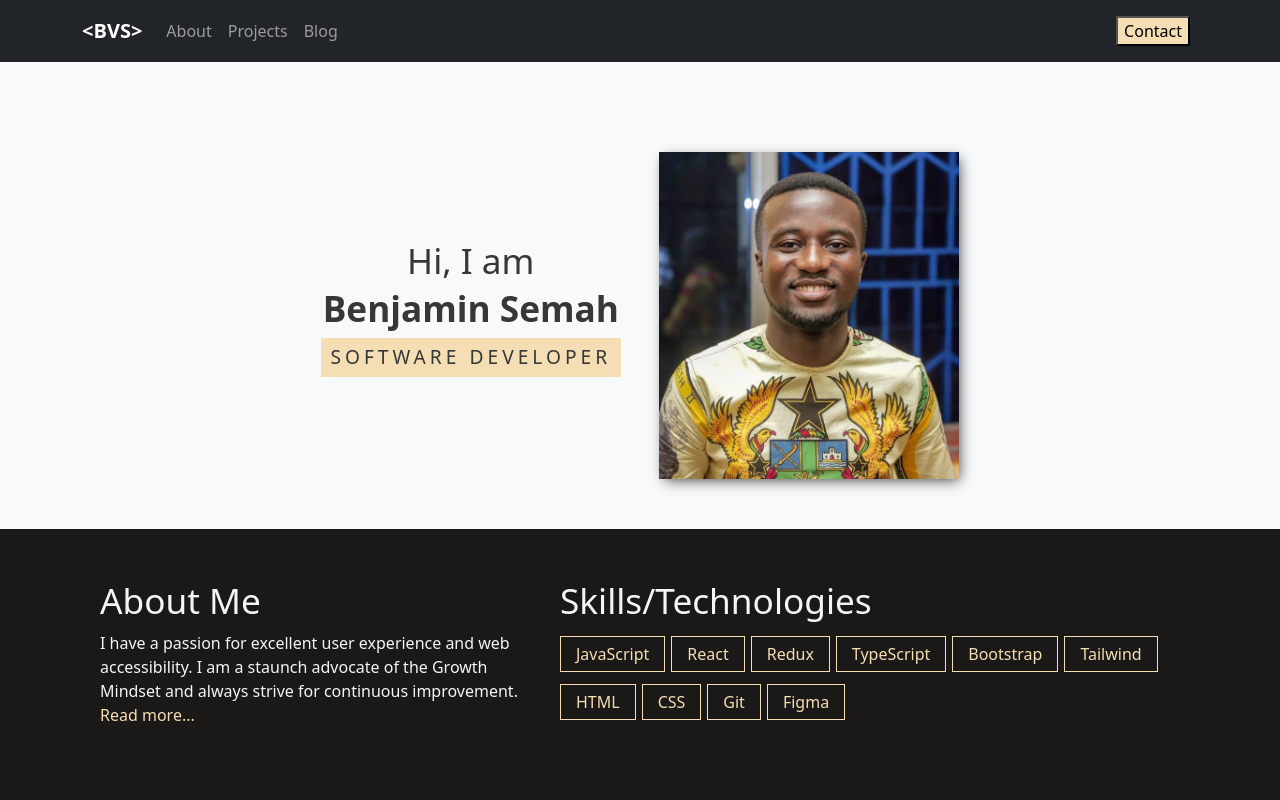
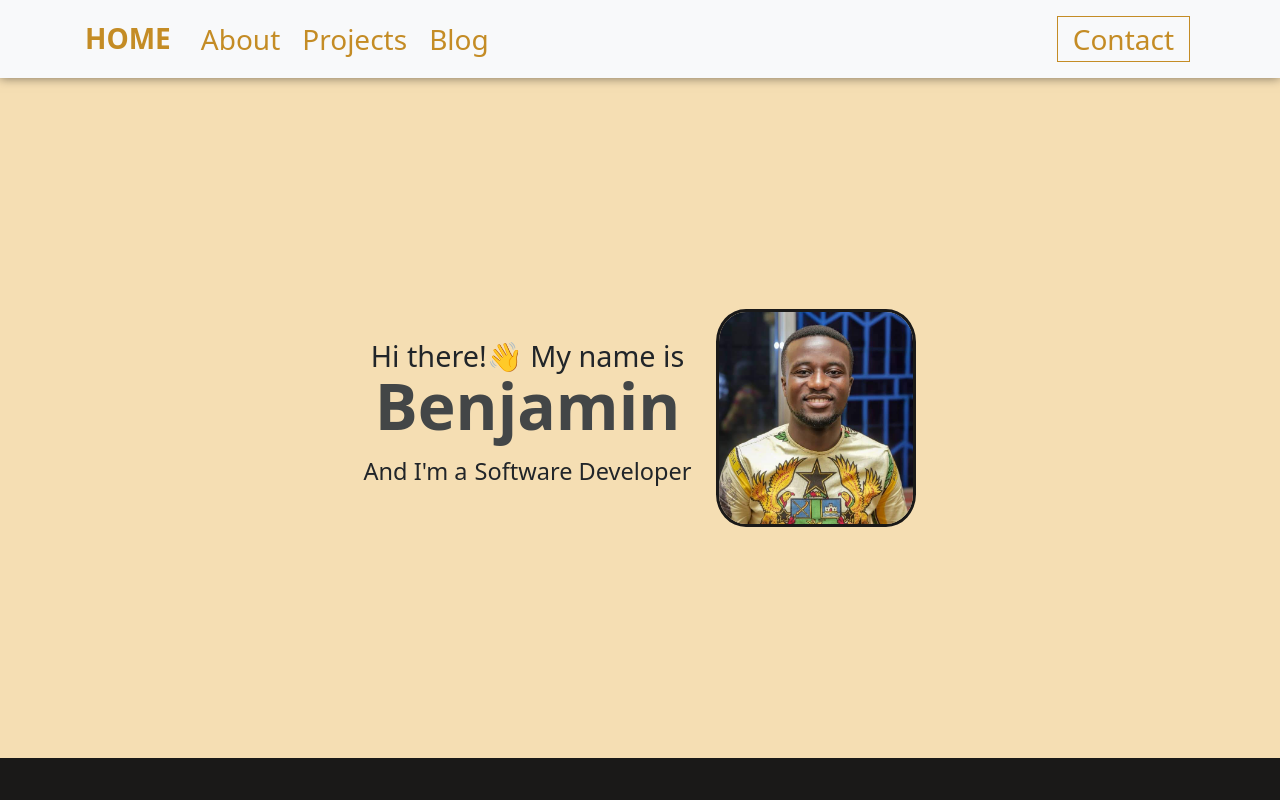
Before and after one commit to BenjaminSemah/bvs-portfolio, a React (Vite) app: page / in a window 1280 px wide. Shown: the top 800 px of the page. Built offline with nearby package versions, Linux system fonts and the light colour scheme.

Commit message:
Just add the code :)

```diff
--- a/src/App.css
+++ b/src/App.css
@@ -5,14 +5,51 @@
 
 /* NAVIGATION */
 
+.navbar--container {
+  box-shadow: 0px 0px 10px 0px rgba(0,0,0,0.5);
+  -webkit-box-shadow: 0px 0px 10px 0px rgba(0,0,0,0.5);
+  -moz-box-shadow: 0px 0px 10px 0px rgba(0,0,0,0.5);
+}
+
 .nav--bvs {
   font-weight: 900;
-  margin: 0;
+  font-size: 1.75rem;
+  color: rgb(196, 140, 37);
+  margin: 0 0 0 3px;
+}
+
+.nav--bvs:hover {
+  text-decoration: underline;
 }
 
 .nav--contact {
+
+  margin: 0;
+  border: none;
+  padding: 1px 15px;
+  font-weight: 100;
+  font-size: 1.75rem;
+  color: #1a1918;
+  background-color: transparent;
+  border: 1px solid rgb(196, 140, 37);
+  color: rgb(196, 140, 37);
+}
+
+.nav--contact:hover {
   background-color: wheat;
-  margin: 0;
+  color: #1a1918;
+  border: none;
+}
+
+.navlink--text {
+  font-weight: 100;
+  font-size: 1.75rem;
+  color: rgb(196, 140, 37);
+  margin: 0 0 0 3px;
+}
+
+.navlink--text:hover {
+  text-decoration: underline;
 }
 
 /* BLOG POSTS SECTION */
--- a/src/components/Footer.tsx
+++ b/src/components/Footer.tsx
@@ -8,16 +8,16 @@ export function Footer() {
     <section className="footer--section">
       <div className="footer--socials">
         <div className="socials--icons">
-          <a className="footer--links" href="" target="_blank">
+          <a className="footer--links" href="https://github.com/BenjaminSemah" target="_blank">
             <img className="footer--img" src={github_icon} alt="GitHub" />
           </a>
-          <a className="footer--links" href="" target="_blank">
+          <a className="footer--links" href="https://www.linkedin.com/in/benjaminsemah/" target="_blank">
             <img className="footer--img" src={linkedin_icon} alt="LinkedIn" />
           </a>
-          <a className="footer--links" href="" target="_blank">
+          <a className="footer--links" href="https://twitter.com/BenjaminSemah" target="_blank">
             <img className="footer--img" src={twitter_icon} alt="Twitter" />
           </a>
-          <a className="footer--links" href="" target="_blank">
+          <a className="footer--links" href="mailto:benjaminsemah@gmail.com">
             <img className="footer--img" src={email_icon} alt="Mail" />
           </a>
         </div>
--- a/src/components/Navigation.tsx
+++ b/src/components/Navigation.tsx
@@ -1,23 +1,37 @@
-import Container from 'react-bootstrap/Container';
-import Nav from 'react-bootstrap/Nav';
-import Navbar from 'react-bootstrap/Navbar';
-import NavDropdown from 'react-bootstrap/NavDropdown';
+import Container from "react-bootstrap/Container";
+import Nav from "react-bootstrap/Nav";
+import Navbar from "react-bootstrap/Navbar";
 
 export function Navigation() {
   return (
-    <Navbar collapseOnSelect expand="sm" bg="dark" variant="dark">
+    <Navbar
+      collapseOnSelect
+      expand="sm"
+      bg="light"
+      variant="light"
+      sticky="top"
+      className="navbar--container"
+    >
       <Container>
-        <Navbar.Brand href="#home" className='nav--bvs'>{"<BVS>"}</Navbar.Brand>
+        <Navbar.Brand href="#home">
+          <h2 className="nav--bvs">{"HOME"}</h2>
+        </Navbar.Brand>
         <Navbar.Toggle aria-controls="responsive-navbar-nav" />
         <Navbar.Collapse id="responsive-navbar-nav">
           <Nav className="me-auto">
-            <Nav.Link href="#features">About</Nav.Link>
-            <Nav.Link href="#pricing">Projects</Nav.Link>
-            <Nav.Link href="#pricing">Blog</Nav.Link>
+            <Nav.Link className="navlink--text" href="#features">
+              <p className="navlink--text">About</p>
+            </Nav.Link>
+            <Nav.Link className="navlink--text" href="#pricing">
+            <p className="navlink--text">Projects</p>
+            </Nav.Link>
+            <Nav.Link className="navlink--text" href="#pricing">
+            <p className="navlink--text">Blog</p>
+            </Nav.Link>
           </Nav>
           <Nav>
             <Nav.Link href="#deets">
-              <button className='nav--contact'>Contact</button>
+              <button className="nav--contact">Contact</button>
             </Nav.Link>
           </Nav>
         </Navbar.Collapse>
--- a/src/pages/Home/Home.css
+++ b/src/pages/Home/Home.css
@@ -1,38 +1,59 @@
+/* HEADER */
+
 .header {
   display: flex;
+  flex-direction: row-reverse;
+  justify-content: center;
+  align-items: center;
+  gap: 25px;
+  text-align: center;
+  height: 85vh;
+  max-height: 800px;
+  background-color: wheat;
+}
+
+.header--content {
+  display: flex;
   flex-direction: column;
+}
+
+.bvs-photos {
+  display: block;
+  width: 200px;
+  border-radius: 15%;
+  border: 3.5px solid #1a1918;
+}
+
+.hi--there {
+  font-size: 1.8rem;
+  font-weight: 100;
+  margin: 0 0 -10px 0;
+}
+
+.header--benjamin {
+  font-weight: 900;
+  font-size: 4.0rem;
+  margin: 0;
+  color: #434647;
+}
+
+.dev--sentence {
+  display: flex;
+  flex-direction: row;
+  gap: 7px;
   justify-content: center;
 }
 
-.header--info {
-  display: flex;
-  flex-direction: column;
-  color: #353738;
+.header--developer {
+  font-size: 1.47rem;
+  font-weight: 100;
+  margin: 10px 0 -10px 0;
 }
 
-.header--info p {
-  margin: 15px 0 0 0;
-  font-size: 2.2rem;
-  text-align: center;
-}
-
-.header--info h1 {
-  margin: 0;
-  font-size: 2.2rem;
-  font-weight: bold;
-  text-align: center;
-  padding-bottom: 9px;
-}
-
-.header--info span {
-  text-align: center;
-  background-color: wheat;
-  width: 300px;
-  margin: auto;
-  font-size: 1.2rem;
-  font-weight: 300;
-  letter-spacing: 4px;
-  padding: 5px 0;
+.header--underline {
+  border: 1px solid wheat;
+  width: 190px;
+  margin: 10px auto;
 }
 
 .bvs-photo {
@@ -44,10 +65,25 @@
   -moz-box-shadow: 3px 4px 13px -3px rgba(0,0,0,0.75);
 }
 
+@media only screen and (max-width: 600px) {
+  .header {
+    display: flex;
+    flex-direction: column-reverse;
+  }
+}
+
+@media only screen and (max-width: 450px) {
+  .header {
+    display: flex;
+    flex-direction: column-reverse;
+    height: 70vh;
+  }
+}
+
 /* ABOUT SECTION */
 
-.about--skills {
-  margin: 50px 0 0 0;
+/* .about--skills {
+  margin: 0 0 0 0;
   background-color: #1a1918;
   color: whitesmoke;
   padding: 5%;
@@ -75,20 +111,71 @@
 
 .read--more:hover {
   cursor: pointer;
+} */
+
+
+
+
+
+/* ABOUT SECTION */
+
+.about--skills {
+  background-color: #1a1918;
+  color: whitesmoke;
+  padding: 15px 0 35px 0;
+}
+
+.about--title {
+  font-size: 3.5rem;
+  font-weight: 100;
+  margin: 0;
+  text-align: center;
+  padding: 25px;
+  color: wheat;
+}
+
+.bvs-photo {
+  display: block;
+  width: 55%;
+  margin: 0 auto;
+  border-radius: 15%;
+  border: 3.5px solid wheat;
+}
+
+.about--text {
+  text-align: justify;
+  text-justify: inter-word;
+  width: 75%;
+  max-width: 375px;
+  margin: 0px auto;
+}
+
+.skills--title {
+  font-size: 1.5rem;
+  font-weight: 100;
+  margin: 15px 0 10px 0;
+  text-align: center;
+  color: wheat;
 }
 
 .skills--btns {
+  width: 80%;
   display: flex;
   flex-wrap: wrap;
-  margin-top: 15px;
+  justify-content: center;
+  width: 75%;
+  max-width: 500px;
+  margin: 0 auto;
 }
 
 .skills--btns button {
-  margin: 0 6px 12px 0;
+  margin: 3PX;
   border: 1px solid wheat;
   background: none;
   color: wheat;
-  padding: 5px 15px;
+  padding: 5px;
+  width: 95px;
+  font-size: 0.9rem;
 }
 
 .skills--btns button:hover {
@@ -96,9 +183,15 @@
   color: #1a1918;
 }
 
+/* @media only screen and (min-width: 981px) {
+  .about--skills {
+    background-color: lightblue;
+  }
+} */
+
 /* ABOUT - DESKTOP VERSION */
 
-@media only screen and (min-width: 760px) {
+/* @media only screen and (min-width: 760px) {
   .header {
     display: flex;
     flex-direction: row;
@@ -121,7 +214,7 @@
 
   /* About Section (Desktop) */
 
-  .about--skills {
+  /* .about--skills {
     display: flex;
     gap: 10px;
     justify-content: center;
@@ -130,8 +223,8 @@
 
   .about--me {
     max-width: 450px;
-  }
-}
+  } */
+
 
 /* PROJECTS SECTION */
 
--- a/src/pages/Home/Home.tsx
+++ b/src/pages/Home/Home.tsx
@@ -9,36 +9,47 @@ export function Home() {
   return (
     <>
       <header className="header">
-        <div className="header--info">
-          <p>Hi, I am</p>
-          <h1>Benjamin Semah</h1>
-          <span>SOFTWARE DEVELOPER</span>
+        <img className="bvs-photos" src={bvsPhoto} alt="benjamin-semah" />
+        <div className="header--content">
+          <p className="hi--there">Hi there!👋 My name is</p>
+          <h2 className="header--benjamin">Benjamin</h2>
+          <div className="dev--sentence">
+            <p className="header--developer">And I'm a </p>
+            <div>
+              <p className="header--developer">Software Developer</p>
+              <div className="header--underline"></div>
             </div>
-        <img className="bvs-photo" src={bvsPhoto} alt="benjamin-semah" />
+          </div>
+        </div>
       </header>
       <section className="about--skills">
-        <div className="about--me">
-          <h2>About Me</h2>
-          <p>
+      <div className="left--about">
+        <h2 className="about--title">About</h2>
+        {/* <img className="bvs-photo" src={bvsPhoto} alt="benjamin-semah" /> */}
+        <p className="about--text">
+          I have a passion for excellent user experience and web
+          accessibility. I am a staunch advocate of the Growth Mindset and
+          always strive for continuous improvement.
           I have a passion for excellent user experience and web
           accessibility. I am a staunch advocate of the Growth Mindset and
           always strive for continuous improvement.
         </p>
-          <span className="read--more">Read more...</span>
         </div>
         <div className="skills--tech">
-          <h2>Skills/Technologies</h2>
+          <h2 className="skills--title">Skills/Technologies</h2>
           {/* <p>I'm skilled in solving problems with the following technologies</p> */}
           <div className="skills--btns">
             <button>JavaScript</button>
             <button>React</button>
+            <button>TypeScript</button>
             <button>Redux</button>
-            <button>TypeScript</button>
             <button>Bootstrap</button>
             <button>Tailwind</button>
             <button>HTML</button>
             <button>CSS</button>
             <button>Git</button>
+            <button>GitHub</button>
+            <button>UI/UX</button>
             <button>Figma</button>
           </div>
         </div>
@@ -47,7 +58,11 @@ export function Home() {
         <h2>Projects</h2>
         <div className="projects">
           <div className="single--project">
-            <a className="image--link" href="https://benjamin-tenzies.netlify.app/" target="_blank">
+            <a
+              className="image--link"
+              href="https://benjamin-tenzies.netlify.app/"
+              target="_blank"
+            >
               <img
                 className="project--image"
                 src={tenziesImg}
@@ -58,22 +73,29 @@ export function Home() {
               <p className="project--name">Tenzies Game App</p>
               <div className="project--underline"></div>
               <p className="project--desc">
-                I created the tenzies game app using React.js.
-                This fun game application also uses local storage
-                to enable players to keep a record of their highest scores.
+                I created the tenzies game app using React.js. This fun game
+                application also uses local storage to enable players to keep a
+                record of their highest scores.
               </p>
               <div className="project--links">
                 <a href="https://benjamin-tenzies.netlify.app/" target="_blank">
                   Live Website
                 </a>
-                  <a href="https://github.com/BenjaminSemah/tenzies-game" target="_blank">
+                <a
+                  href="https://github.com/BenjaminSemah/tenzies-game"
+                  target="_blank"
+                >
                   Source Code
                 </a>
               </div>
             </div>
           </div>
           <div className="single--project">
-            <a className="image--link" href="https://better-runner.netlify.app/" target="_blank">
+            <a
+              className="image--link"
+              href="https://better-runner.netlify.app/"
+              target="_blank"
+            >
               <img
                 className="project--image"
                 src={betterrunnerImg}
@@ -84,24 +106,30 @@ export function Home() {
               <p className="project--name">Better Runner App</p>
               <div className="project--underline"></div>
               <p className="project--desc">
-                This BetterRunner project is a website created for
-                a neighborhood community of running enthusiasts.
-                The website offers a platform for the community to publicize
-                its events. And also to learn and share relevant information
-                with members.
+                This BetterRunner project is a website created for a
+                neighborhood community of running enthusiasts. The website
+                offers a platform for the community to publicize its events. And
+                also to learn and share relevant information with members.
               </p>
               <div className="project--links">
                 <a href="https://better-runner.netlify.app/" target="_blank">
                   Live Website
                 </a>
-                  <a href="https://github.com/BenjaminSemah/better-runner" target="_blank">
+                <a
+                  href="https://github.com/BenjaminSemah/better-runner"
+                  target="_blank"
+                >
                   Source Code
                 </a>
               </div>
             </div>
           </div>
           <div className="single--project">
-            <a className="image--link" href="https://cinemash.netlify.app/" target="_blank">
+            <a
+              className="image--link"
+              href="https://cinemash.netlify.app/"
+              target="_blank"
+            >
               <img
                 className="project--image"
                 src={cinimashImg}
@@ -112,23 +140,30 @@ export function Home() {
               <p className="project--name">Cinimash Comments Feature</p>
               <div className="project--underline"></div>
               <p className="project--desc">
-                Assembled and led a team of three developers during Bootcamp to create
-                core features and integrate third-party APIs. I implemented the
-                comments feature. And I was also responsible for styling the
-                comments sections of the application.
+                Assembled and led a team of three developers during Bootcamp to
+                create core features and integrate third-party APIs. I
+                implemented the comments feature. And I was also responsible for
+                styling the comments sections of the application.
               </p>
               <div className="project--links">
                 <a href="https://cinemash.netlify.app/" target="_blank">
                   Live Website
                 </a>
-                  <a href="https://github.com/BenjaminSemah/cinimash-app" target="_blank">
+                <a
+                  href="https://github.com/BenjaminSemah/cinimash-app"
+                  target="_blank"
+                >
                   Source Code
                 </a>
               </div>
             </div>
           </div>
           <div className="single--project">
-            <a className="image--link" href="https://happy-devs.netlify.app/" target="_blank">
+            <a
+              className="image--link"
+              href="https://happy-devs.netlify.app/"
+              target="_blank"
+            >
               <img
                 className="project--image"
                 src={happyDevsImg}
@@ -139,14 +174,18 @@ export function Home() {
               <p className="project--name">Happy Devs (Landing Page)</p>
               <div className="project--underline"></div>
               <p className="project--desc">
-                This concept for this project was to create a landing page for a developers' meetup.
-                This fully responsive design of the website was all built using HTML, CSS, and JavaScript.
+                This concept for this project was to create a landing page for a
+                developers' meetup. This fully responsive design of the website
+                was all built using HTML, CSS, and JavaScript.
               </p>
               <div className="project--links">
                 <a href="https://benjamin-tenzies.netlify.app/" target="_blank">
                   Live Website
                 </a>
-                  <a href="https://github.com/BenjaminSemah/tenzies-game" target="_blank">
+                <a
+                  href="https://github.com/BenjaminSemah/tenzies-game"
+                  target="_blank"
+                >
                   Source Code
                 </a>
               </div>
```
Also changed, not shown: src/assets/header-photo.png (added). Lines whose indentation alone changed are shown as unchanged.
